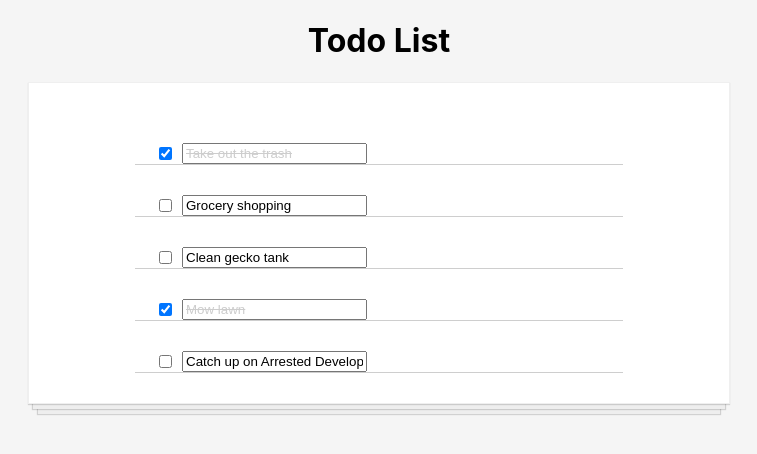
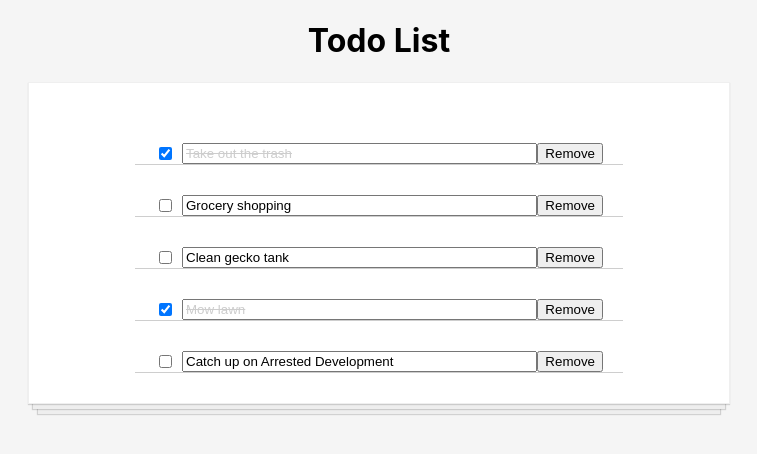
Before and after one commit to DanCurrie15/React-Todo-App, a React (Create React App) app: page / in a window 1280 px wide. Shown: the top 454 px of the page, without its empty margins (261-1018 px from the left). Built offline with nearby package versions, Linux system fonts and the light colour scheme.

Commit message:
feat: remove
clicking remove deletes item from list

```diff
--- a/src/App.css
+++ b/src/App.css
@@ -47,6 +47,10 @@ h1 {
   pointer-events: none;
 }
 
+input[type=text] {
+  width: 85%;
+}
+
 input[type=checkbox] {
     margin-right: 10px;
     font-size: 30px;
--- a/src/App.js
+++ b/src/App.js
@@ -6,14 +6,13 @@ import todosData from './todosData.js';
 class App extends Component {
 
   constructor() {
-    super()
+    super();
     this.state = {
       todos: todosData
     }
-    this.handleChange = this.handleChange.bind(this);
   }
 
-  handleChange(id, type, value) {
+  handleChange = (id, type, value) => {
     this.setState(prevState => {
       const updatedTodos = prevState.todos.map(todo => {
         if (todo.id === id && type === "checkbox") {
@@ -30,9 +29,23 @@ class App extends Component {
     });
   }
 
+  handleClick = (id) => {
+    this.setState(prevState => {
+      const updatedTodos = prevState.todos.filter(todo => {
+        if (todo.id !== id ) {
+          return todo;
+        }
+        return null
+      });
+      return {
+        todos: updatedTodos
+      }
+    });
+  }
+
   render() {
     const todoComponent = this.state.todos.map(item => <TodoItem key={item.id}  todoInfo={item}
-      handleChange={this.handleChange}/>);
+      handleChange={this.handleChange} handleClick={this.handleClick}/>);
     return (
       <div className="todo-list">
         {todoComponent}
--- a/src/components/TodoItem.js
+++ b/src/components/TodoItem.js
@@ -14,6 +14,7 @@ class TodoItem extends Component {
                value= {this.props.todoInfo.text}
                onChange={(event) => this.props.handleChange(this.props.todoInfo.id, "text", event.target.value)}
             />
+        <button onClick={() => this.props.handleClick(this.props.todoInfo.id)}>Remove</button>
       </div>
     );
   }
```
Also changed, not shown: 1 other file (tests, documents, lock files or other folders).
